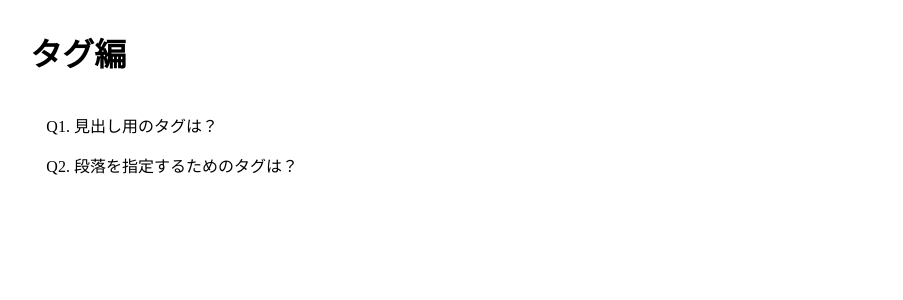
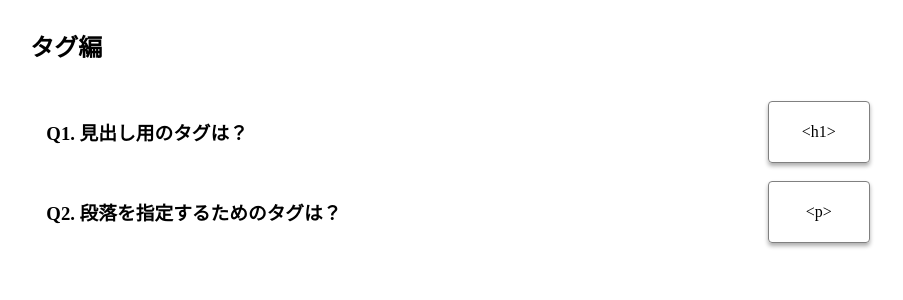
Before and after one commit to bwkw/strongrammer, a React (Create React App) app: page /html/tag in a window 1280 px wide. Shown: the top 300 px of the page, without its empty margins (83-986 px from the left). Built offline with nearby package versions, Linux system fonts and the light colour scheme.

Commit message:
feat: HtmlQuiz タグ編に答えを追加

```diff
--- /dev/null
+++ b/src/components/elements/Answer/Html/Tag.tsx
@@ -0,0 +1,13 @@
+import React from 'react'
+
+import AnswerMain from 'components/elements/Answer/Main'
+const Tag: React.VFC = () => {
+  const answers: string[] = ['<h1>', '<p>']
+  return (
+    <>
+      <AnswerMain answers={answers} />
+    </>
+  )
+}
+
+export default Tag
--- /dev/null
+++ b/src/components/elements/Answer/Main.tsx
@@ -0,0 +1,40 @@
+import React from 'react'
+
+type Answer = {
+  answers: string[]
+}
+
+const Main: React.VFC<Answer> = ({ answers }) => {
+  return (
+    <>
+      {answers.map((answer) => {
+        return (
+          <div
+            style={{
+              position: 'relative',
+              borderRadius: 4,
+              width: '100px',
+              height: '60px',
+              border: '1px solid gray',
+              margin: '18px 0px',
+              boxShadow: '0 3px 4px rgba(0, 0, 0, 0.32)',
+            }}
+          >
+            <div
+              style={{
+                position: 'absolute',
+                top: '50%',
+                left: '50%',
+                transform: 'translate(-50%, -50%)',
+              }}
+            >
+              {answer}
+            </div>
+          </div>
+        )
+      })}
+    </>
+  )
+}
+
+export default Main
--- a/src/components/elements/Question/Html/Tag.tsx
+++ b/src/components/elements/Question/Html/Tag.tsx
@@ -10,7 +10,6 @@ const Tag: React.VFC = () => {
 
   return (
     <>
-      <h1>タグ編</h1>
       <QuestionMain questions={questions} />
     </>
   )
--- a/src/components/elements/Question/Main.tsx
+++ b/src/components/elements/Question/Main.tsx
@@ -13,7 +13,9 @@ const Main: React.VFC<Question> = ({ questions }) => {
       {questions.map((question, index) => {
         return (
           <ListItem key={index}>
-            Q{index + 1}. {question}
+            <h3>
+              Q{index + 1}. {question}
+            </h3>
           </ListItem>
         )
       })}
--- /dev/null
+++ b/src/components/elements/Quiz/Html/Tag.tsx
@@ -0,0 +1,26 @@
+import Grid from '@mui/material/Grid'
+
+import QuestionHtmlTag from 'components/elements/Question/Html/Tag'
+import AnswerHtmlTag from 'components/elements/Answer/Html/Tag'
+
+const Tag: React.VFC = () => {
+  return (
+    <>
+      <Grid item container xs={12}>
+        <Grid item xs={1} />
+        <h2>タグ編</h2>
+      </Grid>
+      <Grid item container xs={12}>
+        <Grid item xs={1} />
+        <Grid item xs={7}>
+          <QuestionHtmlTag />
+        </Grid>
+        <Grid item xs={4}>
+          <AnswerHtmlTag />
+        </Grid>
+      </Grid>
+    </>
+  )
+}
+
+export default Tag
--- a/src/components/html/Show.tsx
+++ b/src/components/html/Show.tsx
@@ -1,21 +1,12 @@
 import React from 'react'
 import { useParams } from 'react-router-dom'
 
-import Grid from '@mui/material/Grid'
-
-import HtmlTag from 'components/elements/Question/Html/Tag'
+import QuizHtmlTag from 'components/elements/Quiz/Html/Tag'
 
 const Show: React.VFC = () => {
   const { category } = useParams<{ category: string }>()
 
-  return (
-    <Grid item container xs={12}>
-      <Grid item xs={1} />
-      <Grid item xs={6}>
-        {category == 'tag' && <HtmlTag />}
-      </Grid>
-    </Grid>
-  )
+  return <>{category == 'tag' && <QuizHtmlTag />}</>
 }
 
 export default Show
```
